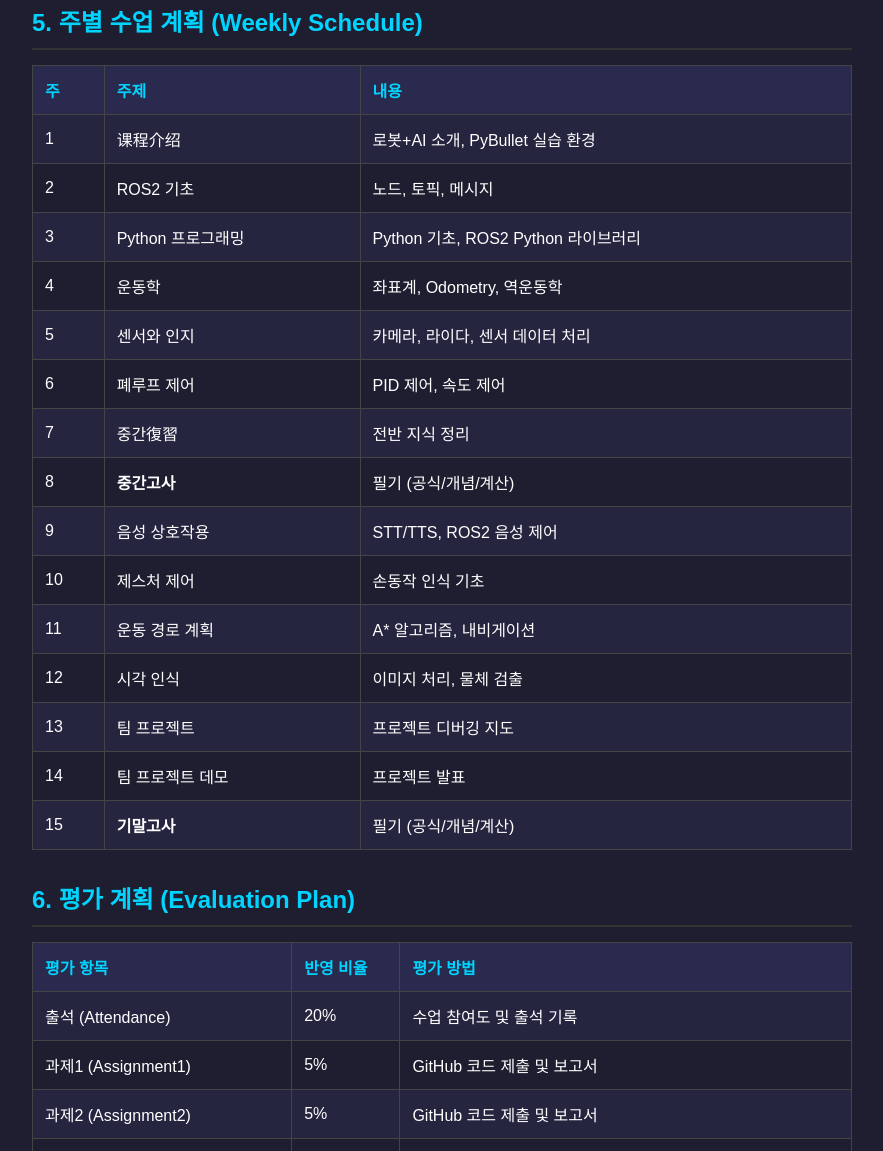
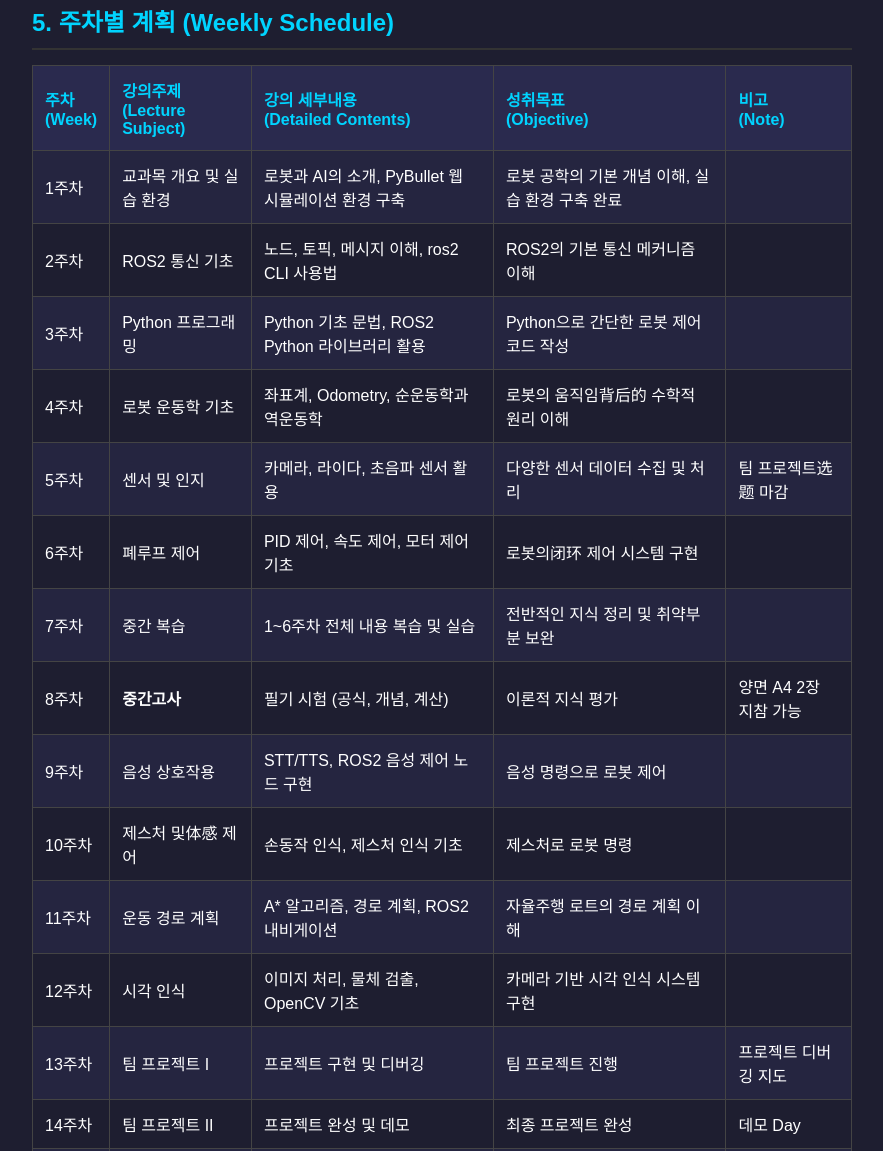
Before and after one commit to areal2025/ai_robot_class, a website: page _book/syllabus.html in a window 1280 px wide. Shown: the part 2296-3447 px from the top of the page, without its empty margins (198-1081 px from the left). Drawn offline with Linux system fonts and the light colour scheme.

Commit message:
Add detailed weekly schedule

```diff
--- a/_book/syllabus.html
+++ b/_book/syllabus.html
@@ -219,87 +219,119 @@
             </ol>
         </div>
 
-        <h2>5. 주별 수업 계획 (Weekly Schedule)</h2>
+        <h2>5. 주차별 계획 (Weekly Schedule)</h2>
         <table>
             <tr>
-                <th>주</th>
-                <th>주제</th>
-                <th>내용</th>
+                <th>주차<br>(Week)</th>
+                <th>강의주제<br>(Lecture Subject)</th>
+                <th>강의 세부내용<br>(Detailed Contents)</th>
+                <th>성취목표<br>(Objective)</th>
+                <th>비고<br>(Note)</th>
             </tr>
             <tr>
-                <td>1</td>
-                <td>课程介绍</td>
-                <td>로봇+AI 소개, PyBullet 실습 환경</td>
+                <td>1주차</td>
+                <td>교과목 개요 및 실습 환경</td>
+                <td>로봇과 AI의 소개, PyBullet 웹 시뮬레이션 환경 구축</td>
+                <td>로봇 공학의 기본 개념 이해, 실습 환경 구축 완료</td>
+                <td></td>
             </tr>
             <tr>
-                <td>2</td>
-                <td>ROS2 기초</td>
-                <td>노드, 토픽, 메시지</td>
+                <td>2주차</td>
+                <td>ROS2 통신 기초</td>
+                <td>노드, 토픽, 메시지 이해, ros2 CLI 사용법</td>
+                <td>ROS2의 기본 통신 메커니즘 이해</td>
+                <td></td>
             </tr>
             <tr>
-                <td>3</td>
+                <td>3주차</td>
                 <td>Python 프로그래밍</td>
-                <td>Python 기초, ROS2 Python 라이브러리</td>
+                <td>Python 기초 문법, ROS2 Python 라이브러리 활용</td>
+                <td>Python으로 간단한 로봇 제어 코드 작성</td>
+                <td></td>
             </tr>
             <tr>
-                <td>4</td>
-                <td>운동학</td>
-                <td>좌표계, Odometry, 역운동학</td>
+                <td>4주차</td>
+                <td>로봇 운동학 기초</td>
+                <td>좌표계, Odometry, 순운동학과 역운동학</td>
+                <td>로봇의 움직임背后的 수학적 원리 이해</td>
+                <td></td>
             </tr>
             <tr>
-                <td>5</td>
-                <td>센서와 인지</td>
-                <td>카메라, 라이다, 센서 데이터 처리</td>
+                <td>5주차</td>
+                <td>센서 및 인지</td>
+                <td>카메라, 라이다, 초음파 센서 활용</td>
+                <td>다양한 센서 데이터 수집 및 처리</td>
+                <td>팀 프로젝트选题 마감</td>
             </tr>
             <tr>
-                <td>6</td>
+                <td>6주차</td>
                 <td>폐루프 제어</td>
-                <td>PID 제어, 속도 제어</td>
+                <td>PID 제어, 속도 제어, 모터 제어 기초</td>
+                <td>로봇의闭环 제어 시스템 구현</td>
+                <td></td>
             </tr>
             <tr>
-                <td>7</td>
-                <td>중간復習</td>
-                <td>전반 지식 정리</td>
+                <td>7주차</td>
+                <td>중간 복습</td>
+                <td>1~6주차 전체 내용 복습 및 실습</td>
+                <td>전반적인 지식 정리 및 취약부분 보완</td>
+                <td></td>
             </tr>
             <tr>
-                <td>8</td>
+                <td>8주차</td>
                 <td><strong>중간고사</strong></td>
-                <td>필기 (공식/개념/계산)</td>
+                <td>필기 시험 (공식, 개념, 계산)</td>
+                <td>이론적 지식 평가</td>
+                <td>양면 A4 2장 지참 가능</td>
             </tr>
             <tr>
-                <td>9</td>
+                <td>9주차</td>
                 <td>음성 상호작용</td>
-                <td>STT/TTS, ROS2 음성 제어</td>
+                <td>STT/TTS, ROS2 음성 제어 노드 구현</td>
+                <td>음성 명령으로 로봇 제어</td>
+                <td></td>
             </tr>
             <tr>
-                <td>10</td>
-                <td>제스처 제어</td>
-                <td>손동작 인식 기초</td>
+                <td>10주차</td>
+                <td>제스처 및体感 제어</td>
+                <td>손동작 인식, 제스처 인식 기초</td>
+                <td>제스처로 로봇 명령</td>
+                <td></td>
             </tr>
             <tr>
-                <td>11</td>
+                <td>11주차</td>
                 <td>운동 경로 계획</td>
-                <td>A* 알고리즘, 내비게이션</td>
+                <td>A* 알고리즘, 경로 계획, ROS2 내비게이션</td>
+                <td>자율주행 로트의 경로 계획 이해</td>
+                <td></td>
             </tr>
             <tr>
-                <td>12</td>
+                <td>12주차</td>
                 <td>시각 인식</td>
-                <td>이미지 처리, 물체 검출</td>
+                <td>이미지 처리, 물체 검출, OpenCV 기초</td>
+                <td>카메라 기반 시각 인식 시스템 구현</td>
+                <td></td>
             </tr>
             <tr>
-                <td>13</td>
-                <td>팀 프로젝트</td>
+                <td>13주차</td>
+                <td>팀 프로젝트 I</td>
+                <td>프로젝트 구현 및 디버깅</td>
+                <td>팀 프로젝트 진행</td>
                 <td>프로젝트 디버깅 지도</td>
             </tr>
             <tr>
-                <td>14</td>
-                <td>팀 프로젝트 데모</td>
-                <td>프로젝트 발표</td>
+                <td>14주차</td>
+                <td>팀 프로젝트 II</td>
+                <td>프로젝트 완성 및 데모</td>
+                <td>최종 프로젝트 완성</td>
+                <td>데모 Day</td>
             </tr>
             <tr>
-                <td>15</td>
+                <td>15주차</td>
                 <td><strong>기말고사</strong></td>
-                <td>필기 (공식/개념/계산)</td>
+                <td>필기 시험 (공식, 개념, 계산)</td>
+                <td>학기 전체 지식 평가</td>
+                <td>양면 A4 2장 지참 가능</td>
             </tr>
         </table>
 
```
Also changed, not shown: _book/content/week1.html (+1 -1 lines), _book/content/week10.html (+1 -1 lines), _book/content/week11.html (+1 -1 lines), _book/content/week12.html (+1 -1 lines), _book/content/week2.html (+1 -1 lines), _book/content/week3.html (+1 -1 lines), _book/content/week4.html (+1 -1 lines), _book/content/week5.html (+1 -1 lines), _book/content/week6.html (+1 -1 lines), _book/content/week7.html (+1 -1 lines), _book/content/week9.html (+1 -1 lines), _book/index.html (+1 -1 lines), syllabus.html (+73 -41 lines).
